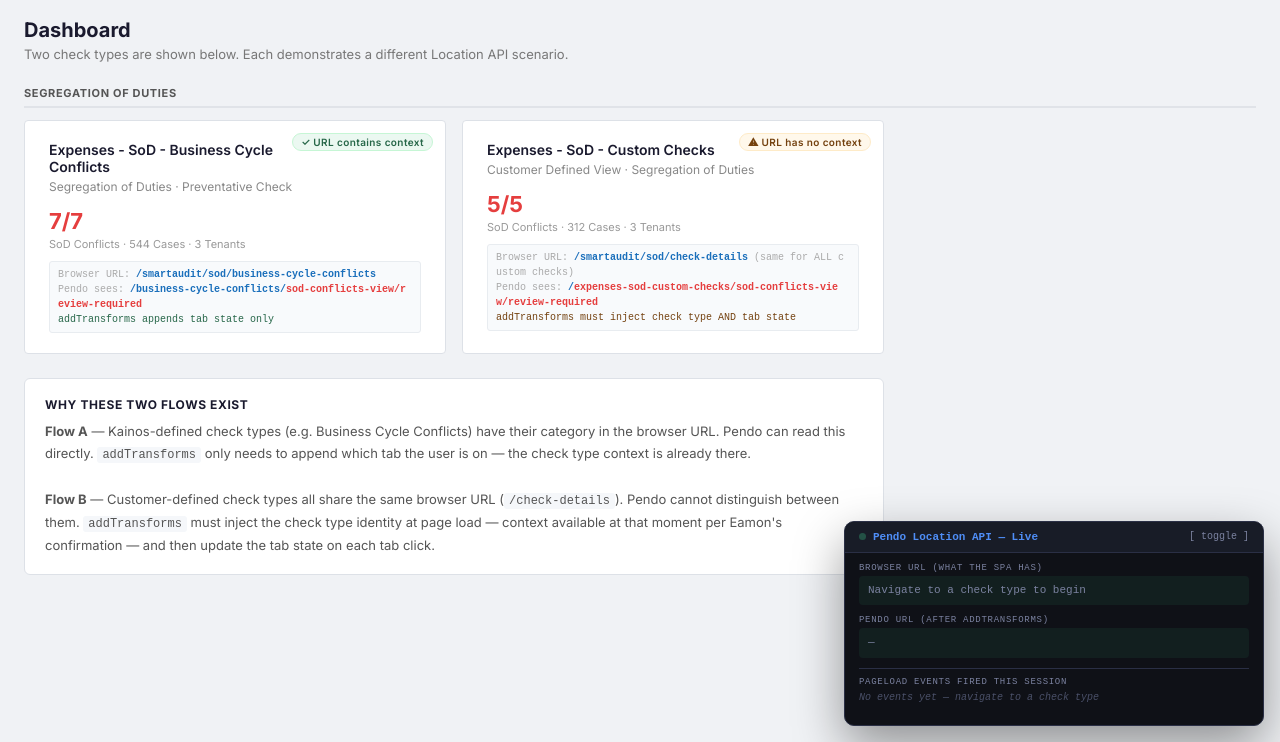
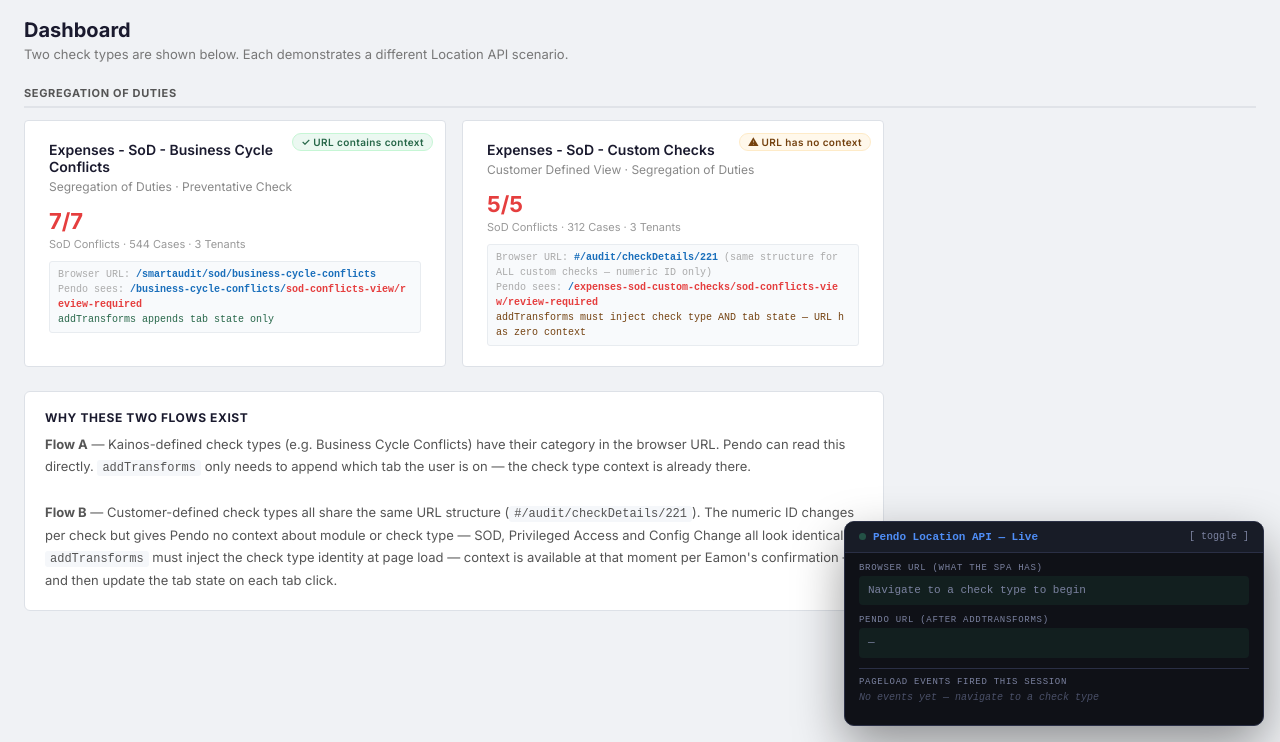
Before and after one commit to tompendo/kainosLocationAPI, a plain HTML site: page index.html in a window 1280 px wide. Shown: the part 58-800 px from the top of the page. Drawn offline with Linux system fonts and the light colour scheme.

Commit message:
Update index.html

```diff
--- a/index.html
+++ b/index.html
@@ -174,7 +174,7 @@
   FLOW B — Customer Defined View (URL contains NO context):
     Browser URL is identical regardless of which check type.
     addTransforms must inject the check type context AND the tab.
-    e.g. /smartaudit/sod/check-details → addTransforms injects /expenses-sod-custom-checks/security-groups-view/review-required
+    e.g. https://gmsng.eu.stage.kainossmart.com/web/#/audit/checkDetails/221 → addTransforms injects /expenses-sod-custom-checks/security-groups-view/review-required
 ═══════════════════════════════════════════════════════════
 -->
 <script>
@@ -187,7 +187,7 @@
 // The base browser URL for each flow — simulates what the SPA actually has in the address bar
 const BROWSER_URLS = {
   'flow-a': 'https://smartaudit.kainos.com/smartaudit/sod/business-cycle-conflicts',
-  'flow-b': 'https://smartaudit.kainos.com/smartaudit/sod/check-details'  // same for ALL customer-defined check types
+  'flow-b': 'https://gmsng.eu.stage.kainossmart.com/web/#/audit/checkDetails/221'  // same structure for ALL customer-defined check types — only the numeric ID changes
 };
 
 let currentFlow = null;
@@ -324,9 +324,9 @@
         <div class="dc-val red">5/5</div>
         <div class="dc-meta">SoD Conflicts · 312 Cases · 3 Tenants</div>
         <div class="dc-url">
-          Browser URL: <strong>/smartaudit/sod/check-details</strong> (same for ALL custom checks)<br>
+          Browser URL: <strong>#/audit/checkDetails/221</strong> (same structure for ALL custom checks — numeric ID only)<br>
           Pendo sees: <strong>/<span style="color:#e53e3e">expenses-sod-custom-checks/sod-conflicts-view/review-required</span></strong><br>
-          <span style="color:#744210;">addTransforms must inject check type AND tab state</span>
+          <span style="color:#744210;">addTransforms must inject check type AND tab state — URL has zero context</span>
         </div>
       </div>
 
@@ -336,7 +336,7 @@
       <div style="font-size:12px;font-weight:700;color:#1a1a2e;margin-bottom:8px;text-transform:uppercase;letter-spacing:0.05em;">Why these two flows exist</div>
       <p style="font-size:13px;color:#555;line-height:1.7;">
         <strong>Flow A</strong> — Kainos-defined check types (e.g. Business Cycle Conflicts) have their category in the browser URL. Pendo can read this directly. <code style="background:#f5f7fa;padding:1px 5px;border-radius:3px;font-size:12px;">addTransforms</code> only needs to append which tab the user is on — the check type context is already there.<br><br>
-        <strong>Flow B</strong> — Customer-defined check types all share the same browser URL (<code style="background:#f5f7fa;padding:1px 5px;border-radius:3px;font-size:12px;">/check-details</code>). Pendo cannot distinguish between them. <code style="background:#f5f7fa;padding:1px 5px;border-radius:3px;font-size:12px;">addTransforms</code> must inject the check type identity at page load — context available at that moment per Eamon's confirmation — and then update the tab state on each tab click.
+        <strong>Flow B</strong> — Customer-defined check types all share the same URL structure (<code style="background:#f5f7fa;padding:1px 5px;border-radius:3px;font-size:12px;">#/audit/checkDetails/221</code>). The numeric ID changes per check but gives Pendo no context about module or check type — SOD, Privileged Access and Config Change all look identical. <code style="background:#f5f7fa;padding:1px 5px;border-radius:3px;font-size:12px;">addTransforms</code> must inject the check type identity at page load — context is available at that moment per Eamon's confirmation — and then update the tab state on each tab click.
       </p>
     </div>
   </div>
@@ -510,7 +510,8 @@
 
 <!-- ════════════════════════════════════════
      FLOW B — Customer Defined View
-     Browser URL is /check-details for ALL customer check types.
+     Browser URL is #/audit/checkDetails/{id} for ALL customer check types.
+     The numeric ID changes per check but gives Pendo zero context.
      addTransforms must inject check type context AND tab state.
 ════════════════════════════════════════ -->
 <div class="page-view" id="view-flow-b">
@@ -664,7 +665,7 @@
   <div class="tab-pane" id="b-pt-description">
     <div class="content"><div class="sec-hd">Description</div>
       <div style="margin-top:16px;background:white;border:1px solid #dde1e7;border-radius:4px;padding:20px;max-width:700px;font-size:13px;color:#555;line-height:1.7;">
-        Customer-defined check type. The browser URL for this view is <code style="background:#f5f7fa;padding:1px 5px;border-radius:3px;">/check-details</code> regardless of which customer check type is loaded. Pendo cannot distinguish this from any other customer check type without the Location API injecting the check type identifier.
+        Customer-defined check type. The browser URL for this view is <code style="background:#f5f7fa;padding:1px 5px;border-radius:3px;">#/audit/checkDetails/221</code> — the numeric ID changes per check type but gives Pendo zero context about module or check type. SOD, Privileged Access and Config Change customer views are completely indistinguishable from each other without the Location API injecting the check type identifier.
       </div>
     </div>
   </div>
@@ -782,7 +783,9 @@
 }
 
 // ── FLOW B: Customer Defined View ────────────────────────────────
-// Browser URL is /check-details for ALL customer check types.
+// Real browser URL: https://gmsng.eu.stage.kainossmart.com/web/#/audit/checkDetails/221
+// The numeric ID changes per check but gives Pendo zero context.
+// SOD, Privileged Access, Config Change customer views are all identical to Pendo.
 // addTransforms must inject the check type identifier AND the tab state.
 function goFlowB() {
   currentFlow = 'flow-b';
```
